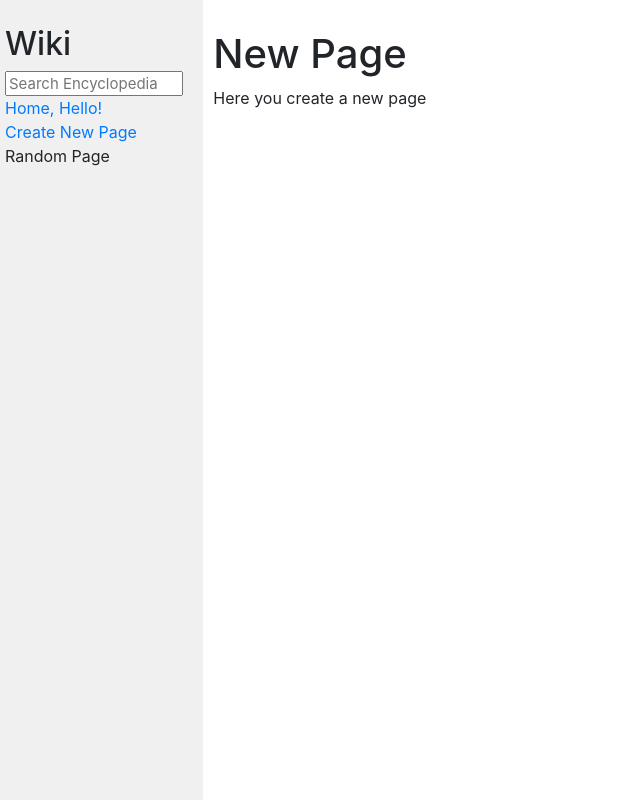
After one commit to mathieuc22/wiki, a Django app: page /new in a window 1280 px wide. The commit adds this page. Shown: the whole page, without its empty margins (0-640 px from the left). Run offline with Django 3.2, Linux system fonts and the light colour scheme; some libraries are stand-ins or nearby versions.

Commit message:
back to the course, add entries url and pages, convert md to html

```diff
--- a/encyclopedia/templates/encyclopedia/index.html
+++ b/encyclopedia/templates/encyclopedia/index.html
@@ -9,7 +9,7 @@
 
     <ul>
         {% for entry in entries %}
-            <li>{{ entry }}</li>
+            <li><a href="{{ entry }}">{{ entry }}</a></li>
         {% endfor %}
     </ul>
 
--- a/encyclopedia/templates/encyclopedia/layout.html
+++ b/encyclopedia/templates/encyclopedia/layout.html
@@ -16,10 +16,10 @@
                     <input class="search" type="text" name="q" placeholder="Search Encyclopedia">
                 </form>
                 <div>
-                    <a href="{% url 'index' %}">Home</a>
+                    <a href="{% url 'index' %}">Home, Hello!</a>
                 </div>
                 <div>
-                    Create New Page
+                    <a href="{% url 'new' %}">Create New Page</a>
                 </div>
                 <div>
                     Random Page
--- /dev/null
+++ b/encyclopedia/templates/encyclopedia/new.html
@@ -0,0 +1,11 @@
+{% extends "encyclopedia/layout.html" %}
+
+{% block title %}
+    Encyclopedia
+{% endblock %}
+
+{% block body %}
+    <h1>New Page</h1>
+    <p>Here you create a new page</p>
+
+{% endblock %}
--- a/encyclopedia/urls.py
+++ b/encyclopedia/urls.py
@@ -3,5 +3,7 @@ from django.urls import path
 from . import views
 
 urlpatterns = [
-    path("", views.index, name="index")
+    path("", views.index, name="index"),
+    path("new", views.new, name="new"),
+    path("<str:entry>", views.entry, name="entry")
 ]
--- a/encyclopedia/views.py
+++ b/encyclopedia/views.py
@@ -1,9 +1,22 @@
 from django.shortcuts import render
+from django.http import HttpResponse
+from markdown2 import Markdown
 
 from . import util
 
+markdowner = Markdown()
 
 def index(request):
     return render(request, "encyclopedia/index.html", {
         "entries": util.list_entries()
     })
+
+def new(request):
+    return render(request, "encyclopedia/new.html", {
+    })
+
+def entry(request, entry):
+    return render(request, f"encyclopedia/entry.html", {
+        "entry": markdowner.convert(util.get_entry(entry))
+    })
+    #return HttpResponse(markdowner.convert(util.get_entry(entry)))
```
Also changed, not shown: encyclopedia/templates/encyclopedia/entry.html (added, +11 -0 lines).
